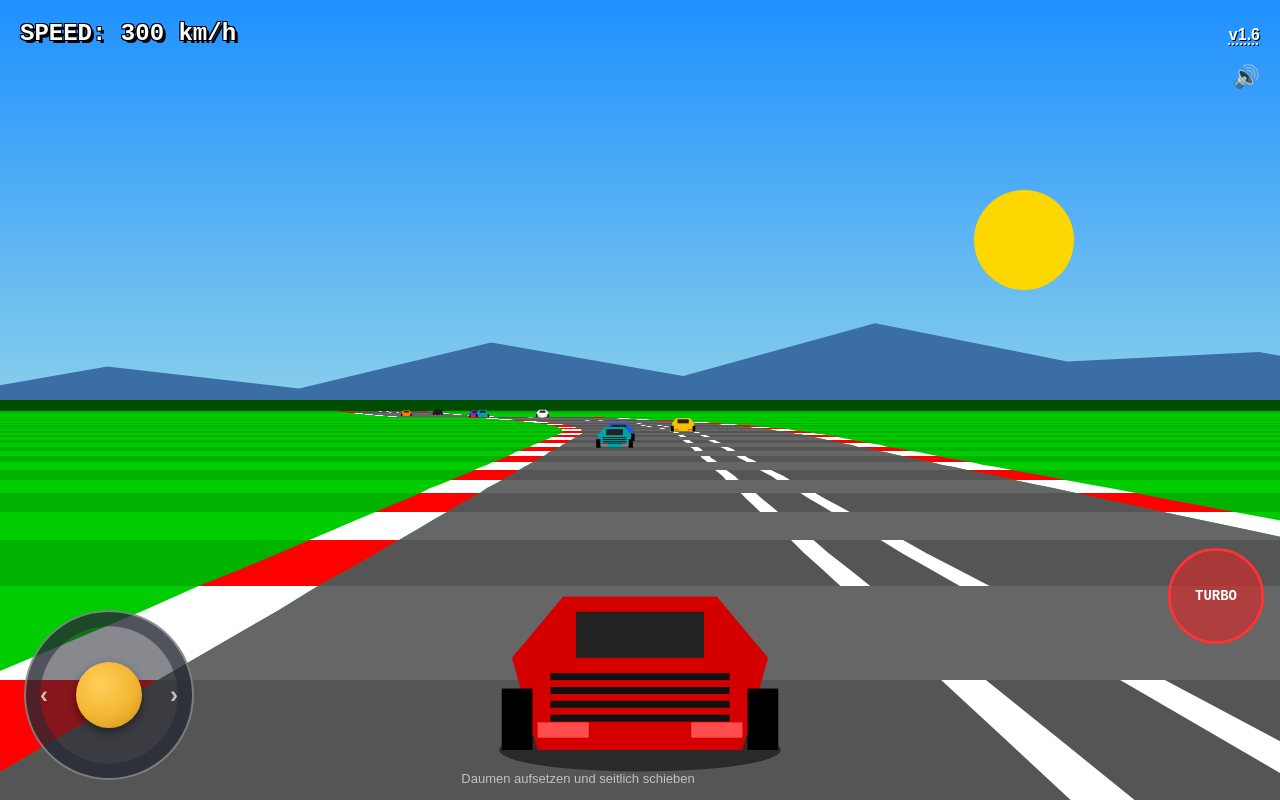
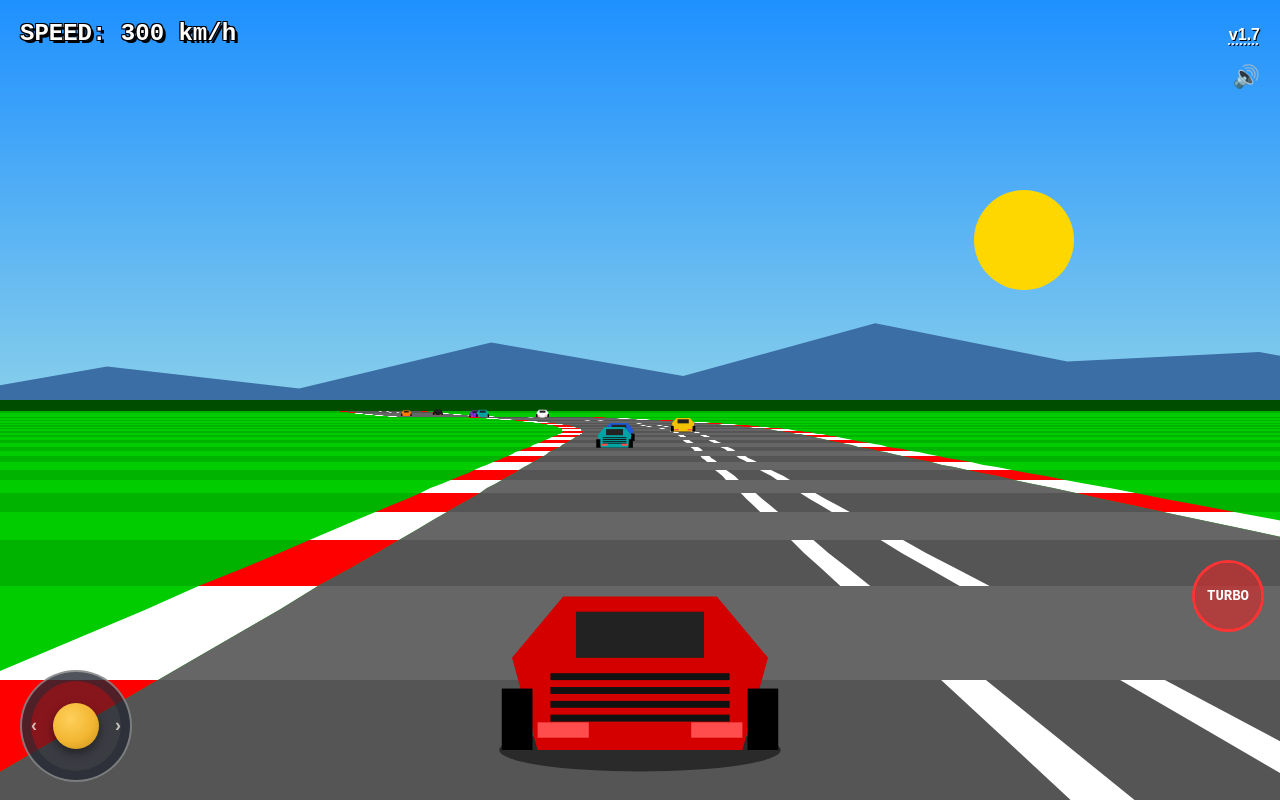
Before and after one commit to luperttrading-lab/Autorennen, a plain HTML site: page index.html in a window 1280 px wide. Drawn offline with Linux system fonts and the light colour scheme; animation ran at ten frames a second.

Commit message:
Bedienfeld kleiner (v1.7)
- Höhe 34 % -> 20 % (120-170 px statt 190-320 px)
- Knüppel 170 -> 112 px, Turbo 96 -> 72 px
- Hinweiszeile entfernt, die Pfeile im Knüppel erklären es
- Lenkgefühl unverändert

Co-Authored-By: Claude Opus 5.5 <noreply@anthropic.com>
Claude-Session: https://claude.ai/code/session_01LHRCLq4mNKzvubmMuU1sDB

```diff
--- a/index.html
+++ b/index.html
@@ -64,9 +64,9 @@
         }
         #panel {
             flex: 0 0 auto;
-            height: 34vh;
-            max-height: 320px;
-            min-height: 190px;
+            height: 20vh;
+            max-height: 170px;
+            min-height: 120px;
             display: flex;
             align-items: center;
             gap: 12px;
@@ -99,8 +99,8 @@
             position: relative;
             flex: 0 0 auto;
             z-index: 20;
-            width: 96px;
-            height: 96px;
+            width: 72px;
+            height: 72px;
             border-radius: 50%;
             border: 3px solid #ff3333;
             background: rgba(0, 0, 0, 0.25);
@@ -139,9 +139,9 @@
         }
         #stickBase {
             position: absolute;
-            width: 170px;
-            height: 170px;
-            margin: -85px 0 0 -85px;
+            width: 112px;
+            height: 112px;
+            margin: -56px 0 0 -56px;
             border-radius: 50%;
             background: radial-gradient(circle, rgba(36,40,51,.55) 0 58%, rgba(36,40,51,.8) 59%);
             border: 2px solid rgba(241,239,230,.4);
@@ -150,28 +150,17 @@
         }
         #stickBase.on { border-color: #f2b632; }
         #stickBase span {
-            position: absolute; top: 50%; margin-top: -14px;
-            font: bold 24px sans-serif; color: rgba(241,239,230,.75);
+            position: absolute; top: 50%; margin-top: -11px;
+            font: bold 18px sans-serif; color: rgba(241,239,230,.75);
         }
-        #stickBase .l { left: 14px; }
-        #stickBase .r { right: 14px; }
+        #stickBase .l { left: 9px; }
+        #stickBase .r { right: 9px; }
         #stickKnob {
             position: absolute; left: 50%; top: 50%;
-            width: 66px; height: 66px; margin: -33px 0 0 -33px;
+            width: 46px; height: 46px; margin: -23px 0 0 -23px;
             border-radius: 50%;
             background: radial-gradient(circle at 38% 34%, #ffd05a, #f2b632 55%, #c98f17);
             box-shadow: 0 4px 10px rgba(0,0,0,.45);
-        }
-        #hint {
-            position: absolute;
-            left: 0;
-            right: 0;
-            bottom: 6px;
-            text-align: center;
-            color: rgba(241,239,230,.7);
-            font-size: 13px;
-            pointer-events: none;
-            transition: opacity 0.5s;
         }
     </style>
 </head>
@@ -184,7 +173,6 @@
 <div id="panel">
     <div id="steerZone">
         <div id="stickBase"><span class="l">‹</span><span class="r">›</span><div id="stickKnob"></div></div>
-        <div id="hint">Daumen aufsetzen und seitlich schieben</div>
     </div>
     <button id="turbo" type="button"><div id="turboFill"></div><span>TURBO</span></button>
 </div>
@@ -196,7 +184,7 @@
 </div>
 
 <script>
-const APP_VERSION = '1.6';          // bei JEDER Änderung hochzählen, nie zurück
+const APP_VERSION = '1.7';          // bei JEDER Änderung hochzählen, nie zurück
 </script>
 <script>
 const canvas = document.getElementById('gameCanvas');
@@ -236,7 +224,6 @@ let steer = 0;
 const steerZone = document.getElementById('steerZone');
 const stickBase = document.getElementById('stickBase');
 const stickKnob = document.getElementById('stickKnob');
-const hint = document.getElementById('hint');
 let steerPtr = null, steerX0 = 0;
 function steerRange() { return Math.max(60, Math.min(140, window.innerWidth * 0.22)); } // Fingerweg für Volleinschlag in px
 function stickR() { return stickBase.offsetWidth / 2 || 85; }
@@ -245,11 +232,11 @@ function stickHome() {
     if (!r.width) return;
     const R = stickR();
     if (window.innerWidth > window.innerHeight) {          // Querformat: links unten, nicht über dem Auto
-        stickBase.style.left = (R + 24) + 'px';
-        stickBase.style.top = (r.height - R - 12) + 'px';
+        stickBase.style.left = (R + 20) + 'px';
+        stickBase.style.top = (r.height - R - 10) + 'px';
     } else {                                               // Hochformat: Mitte des Bedienfelds
         stickBase.style.left = (r.width / 2) + 'px';
-        stickBase.style.top = (r.height / 2 - 8) + 'px';
+        stickBase.style.top = (r.height / 2 - 2) + 'px';
     }
 }
 function steerMove(x) {
@@ -257,7 +244,7 @@ function steerMove(x) {
     const off = Math.max(-range, Math.min(range, x - steerX0));
     const a = off / range, m = Math.abs(a);
     steer = m < 0.08 ? 0 : Math.sign(a) * (m - 0.08) / 0.92; // kleine Totzone gegen Zittern
-    stickKnob.style.transform = 'translateX(' + (a * (stickR() - 24)).toFixed(1) + 'px)';
+    stickKnob.style.transform = 'translateX(' + (a * (stickR() - 20)).toFixed(1) + 'px)';
 }
 function steerEnd(e) {
     if (e.pointerId !== steerPtr) return;
@@ -279,7 +266,6 @@ steerZone.addEventListener('pointerdown', (e) => {
     stickBase.classList.add('on');
     steerX0 = e.clientX;
     steerMove(e.clientX);
-    hint.style.opacity = 0;
     e.preventDefault();
 });
 steerZone.addEventListener('pointermove', (e) => {
@@ -301,7 +287,6 @@ turboBtn.addEventListener('pointerdown', (e) => {
     turboPtr = e.pointerId;
     try { turboBtn.setPointerCapture(e.pointerId); } catch (x) {}
     turboHeld = true;
-    hint.style.opacity = 0;
 });
 function turboEnd(e) { if (e.pointerId === turboPtr) { turboPtr = null; turboHeld = false; } }
 turboBtn.addEventListener('pointerup', turboEnd);
```
Also changed, not shown: 1 other file.
